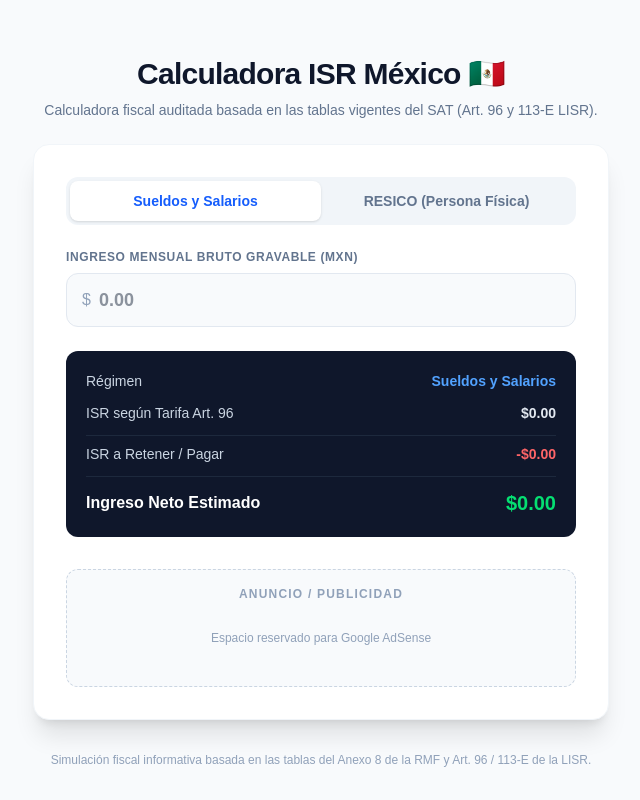
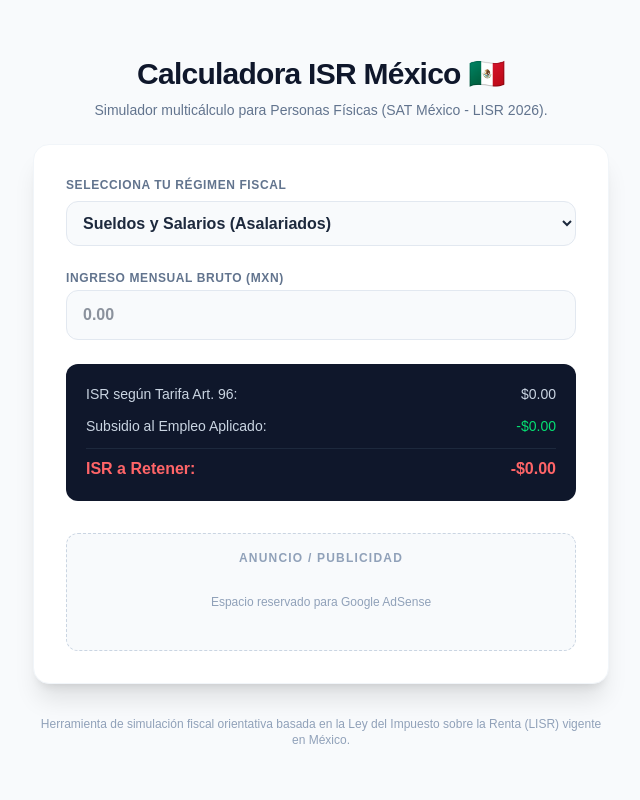
Before and after one commit to isaacxi/calculadora-isr-mexico, a Next.js app: page / in a window 1280 px wide. Shown: the whole page, without its empty margins (319-959 px from the left). Built offline with nearby package versions, Linux system fonts and the light colour scheme.

Commit message:
Update page.tsx
Calculadora 2.0 agragando 2 Reg.

```diff
--- a/app/page.tsx
+++ b/app/page.tsx
@@ -2,7 +2,7 @@
 
 import React, { useState } from "react";
 
-// --- TIPOS Y TABLA DE ISR 2026 (ART. 96 LISR) ---
+// --- TABLAS Y TIPOS BASE DE ISR ---
 type TramoISR = {
   limiteInferior: number;
   limiteSuperior: number;
@@ -24,46 +24,47 @@ const TARIFA_MENSUAL_ISR_2026: TramoISR[] = [
   { limiteInferior: 425642.00, limiteSuperior: Number.POSITIVE_INFINITY, cuotaFija: 133488.54, tasaExcedente: 0.35 },
 ];
 
-const redondearCentavos = (cantidad: number) =>
-  Math.round((cantidad + Number.EPSILON) * 100) / 100;
+// Tarifa Bimestral estimada para RIF (Escalada a 2 meses)
+const TARIFA_BIMESTRAL_RIF_2026: TramoISR[] = TARIFA_MENSUAL_ISR_2026.map((tramo) => ({
+  limiteInferior: Math.round(tramo.limiteInferior * 2 * 100) / 100,
+  limiteSuperior: tramo.limiteSuperior === Number.POSITIVE_INFINITY ? Number.POSITIVE_INFINITY : Math.round(tramo.limiteSuperior * 2 * 100) / 100,
+  cuotaFija: Math.round(tramo.cuotaFija * 2 * 100) / 100,
+  tasaExcedente: tramo.tasaExcedente,
+}));
+
+const centavos = (num: number) => Math.round((num + Number.EPSILON) * 100) / 100;
 
 export default function Home() {
-  const [activeTab, setActiveTab] = useState<"sueldos" | "resico">("sueldos");
-  const [ingreso, setIngreso] = useState<string>("");
-  const [aplicaRetencionPM, setAplicaRetencionPM] = useState<boolean>(false);
+  const [regimen, setRegimen] = useState<"sueldos" | "resico" | "actividad" | "rif">("sueldos");
 
-  const numIngreso = parseFloat(ingreso) || 0;
+  // Inputs generales y acumulados
+  const [ingresos, setIngresos] = useState<string>("");
+  const [deducciones, setDeducciones] = useState<string>("");
+  const [mesesTranscurridos, setMesesTranscurridos] = useState<number>(1);
+  const [pagosProvisionalesPrevios, setPagosProvisionalesPrevios] = useState<string>("");
+  const [honorariosPM, setHonorariosPM] = useState<string>("");
+  const [aplicaRetencionRESICO, setAplicaRetencionRESICO] = useState<boolean>(false);
+  const [anioRIF, setAnioRIF] = useState<number>(5);
 
-  // --- MOTOR DE CÁLCULO SUELDOS Y SALARIOS ---
-  const calcularSueldos = (base: number) => {
-    if (base < 0.01)
-      return { isrTarifa: 0, subsidioAplicado: 0, isrRetener: 0, limiteInferior: 0, tasaExcedente: 0 };
+  const numIngresos = parseFloat(ingresos) || 0;
+  const numDeducciones = parseFloat(deducciones) || 0;
+  const numPagosPrevios = parseFloat(pagosProvisionalesPrevios) || 0;
+  const numHonorariosPM = parseFloat(honorariosPM) || 0;
 
-    const tramo = TARIFA_MENSUAL_ISR_2026.find((r) => base <= r.limiteSuperior)!;
-    const excedente = base - tramo.limiteInferior;
-    const impuestoExcedente = excedente * tramo.tasaExcedente;
-    const isrTarifa = redondearCentavos(tramo.cuotaFija + impuestoExcedente);
-
-    // Subsidio al empleo (UMA mensual estimada)
-    const subsidioElegible = base <= 10171;
-    const umaMensual = 3566.22;
-    const subsidioDisponible = subsidioElegible ? redondearCentavos(umaMensual * 0.138) : 0;
+  // --- MOTOR 1: SUELDOS Y SALARIOS ---
+  const calcSueldos = () => {
+    if (numIngresos < 0.01) return { isrTarifa: 0, subsidio: 0, isrRetener: 0 };
+    const tramo = TARIFA_MENSUAL_ISR_2026.find((r) => numIngresos <= r.limiteSuperior)!;
+    const isrTarifa = centavos(tramo.cuotaFija + (numIngresos - tramo.limiteInferior) * tramo.tasaExcedente);
+    const subsidioElegible = numIngresos <= 10171;
+    const subsidioDisponible = subsidioElegible ? centavos(3566.22 * 0.138) : 0;
     const subsidioAplicado = Math.min(isrTarifa, subsidioDisponible);
-
-    return {
-      isrTarifa,
-      subsidioAplicado: redondearCentavos(subsidioAplicado),
-      isrRetener: redondearCentavos(Math.max(0, isrTarifa - subsidioAplicado)),
-      limiteInferior: tramo.limiteInferior,
-      tasaExcedente: tramo.tasaExcedente * 100,
-    };
+    return { isrTarifa, subsidio: subsidioAplicado, isrRetener: Math.max(0, centavos(isrTarifa - subsidioAplicado)) };
   };
 
-  // --- MOTOR DE CÁLCULO RESICO ---
-  const calcularResico = (base: number, esPersonaMoral: boolean) => {
-    if (base <= 0)
-      return { tasaStr: "0%", isrMensual: 0, retencionPM: 0, isrNetoPagar: 0, dentroDeTabla: true };
-
+  // --- MOTOR 2: RESICO ---
+  const calcResico = () => {
+    if (numIngresos <= 0) return { tasaStr: "0%", isrMensual: 0, retencionPM: 0, isrNeto: 0 };
     const tramos = [
       { limite: 25000, tasa: 0.01, str: "1.00%" },
       { limite: 50000, tasa: 0.011, str: "1.10%" },
@@ -71,31 +72,50 @@ export default function Home() {
       { limite: 208333.33, tasa: 0.02, str: "2.00%" },
       { limite: 3500000, tasa: 0.025, str: "2.50%" },
     ];
-
-    const tramo = tramos.find((r) => base <= r.limite);
-
-    if (!tramo) {
-      return { tasaStr: "Excede límite", isrMensual: 0, retencionPM: 0, isrNetoPagar: 0, dentroDeTabla: false };
-    }
-
-    const isrMensual = redondearCentavos(base * tramo.tasa);
-    const retencionPM = esPersonaMoral ? redondearCentavos(base * 0.0125) : 0;
-    const isrNetoPagar = Math.max(0, redondearCentavos(isrMensual - retencionPM));
-
-    return {
-      tasaStr: tramo.str,
-      isrMensual,
-      retencionPM,
-      isrNetoPagar,
-      dentroDeTabla: true,
-    };
+    const tramo = tramos.find((r) => numIngresos <= r.limite);
+    if (!tramo) return { tasaStr: "Excede límite", isrMensual: 0, retencionPM: 0, isrNeto: 0 };
+    const isrMensual = centavos(numIngresos * tramo.tasa);
+    const retencionPM = aplicaRetencionRESICO ? centavos(numIngresos * 0.0125) : 0;
+    return { tasaStr: tramo.str, isrMensual, retencionPM, isrNeto: Math.max(0, centavos(isrMensual - retencionPM)) };
   };
 
-  const sueldosRes = calcularSueldos(numIngreso);
-  const resicoRes = calcularResico(numIngreso, aplicaRetencionPM);
+  // --- MOTOR 3: ACTIVIDAD EMPRESARIAL Y PROFESIONAL ---
+  const calcActividad = () => {
+    const utilidadAcumulada = Math.max(0, numIngresos - numDeducciones);
+    if (utilidadAcumulada <= 0) return { utilidadAcumulada: 0, isrAcumulado: 0, retencion10: 0, pagoProvisional: 0 };
 
-  const isrFinal = activeTab === "sueldos" ? sueldosRes.isrRetener : resicoRes.isrNetoPagar;
-  const ingresoNeto = Math.max(0, redondearCentavos(numIngreso - isrFinal));
+    // Escalar tarifa por número de meses (1 a 12)
+    const m = Math.max(1, Math.min(12, mesesTranscurridos));
+    const tarifaEscalada = TARIFA_MENSUAL_ISR_2026.map((t) => ({
+      limiteInferior: centavos(t.limiteInferior * m),
+      limiteSuperior: t.limiteSuperior === Number.POSITIVE_INFINITY ? Number.POSITIVE_INFINITY : centavos(t.limiteSuperior * m),
+      cuotaFija: centavos(t.cuotaFija * m),
+      tasaExcedente: t.tasaExcedente,
+    }));
+
+    const tramo = tarifaEscalada.find((r) => utilidadAcumulada <= r.limiteSuperior)!;
+    const isrAcumulado = centavos(tramo.cuotaFija + (utilidadAcumulada - tramo.limiteInferior) * tramo.tasaExcedente);
+    const retencion10 = centavos(numHonorariosPM * 0.10);
+    const pagoProvisional = Math.max(0, centavos(isrAcumulado - numPagosPrevios - retencion10));
+
+    return { utilidadAcumulada, isrAcumulado, retencion10, pagoProvisional };
+  };
+
+  // --- MOTOR 4: RIF ---
+  const calcRIF = () => {
+    const utilidadBimestral = Math.max(0, numIngresos - numDeducciones);
+    if (utilidadBimestral <= 0) return { utilidadBimestral: 0, isrCausado: 0, porcReduccion: 0, isrPagar: 0 };
+    const tramo = TARIFA_BIMESTRAL_RIF_2026.find((r) => utilidadBimestral <= r.limiteSuperior)!;
+    const isrCausado = centavos(tramo.cuotaFija + (utilidadBimestral - tramo.limiteInferior) * tramo.tasaExcedente);
+    const pctReduccion = (11 - Math.max(1, Math.min(10, anioRIF))) / 10;
+    const isrPagar = centavos(isrCausado * (1 - pctReduccion));
+    return { utilidadBimestral, isrCausado, porcReduccion: pctReduccion * 100, isrPagar };
+  };
+
+  const sueldosRes = calcSueldos();
+  const resicoRes = calcResico();
+  const actividadRes = calcActividad();
+  const rifRes = calcRIF();
 
   return (
     <main className="min-h-screen bg-slate-50 text-slate-800 p-4 sm:p-8 flex flex-col items-center">
@@ -104,137 +124,211 @@ export default function Home() {
           Calculadora ISR México 🇲🇽
         </h1>
         <p className="text-sm text-slate-500 mt-2">
-          Calculadora fiscal auditada basada en las tablas vigentes del SAT (Art. 96 y 113-E LISR).
+          Simulador multicálculo para Personas Físicas (SAT México - LISR 2026).
         </p>
       </header>
 
       <div className="max-w-xl w-full bg-white rounded-2xl shadow-xl border border-slate-100 p-6 sm:p-8">
-        {/* Selector de Régimen */}
-        <div className="flex bg-slate-100 p-1 rounded-xl mb-6">
-          <button
-            onClick={() => setActiveTab("sueldos")}
-            className={`flex-1 py-2.5 text-sm font-semibold rounded-lg transition-all ${
-              activeTab === "sueldos"
-                ? "bg-white text-blue-600 shadow-sm"
-                : "text-slate-500 hover:text-slate-700"
-            }`}
+        {/* Selector Desplegable de Régimen */}
+        <div className="mb-6">
+          <label className="block text-xs font-bold uppercase tracking-wider text-slate-500 mb-2">
+            Selecciona tu Régimen Fiscal
+          </label>
+          <select
+            value={regimen}
+            onChange={(e) => setRegimen(e.target.value as any)}
+            className="w-full p-3 bg-slate-50 border border-slate-200 rounded-xl font-semibold text-slate-800 focus:outline-none focus:ring-2 focus:ring-blue-500"
           >
-            Sueldos y Salarios
-          </button>
-          <button
-            onClick={() => setActiveTab("resico")}
-            className={`flex-1 py-2.5 text-sm font-semibold rounded-lg transition-all ${
-              activeTab === "resico"
-                ? "bg-white text-blue-600 shadow-sm"
-                : "text-slate-500 hover:text-slate-700"
-            }`}
-          >
-            RESICO (Persona Física)
-          </button>
+            <option value="sueldos">Sueldos y Salarios (Asalariados)</option>
+            <option value="resico">RESICO (Régimen Simplificado de Confianza)</option>
+            <option value="actividad">Actividad Empresarial y Profesional (Honorarios / Negocio)</option>
+            <option value="rif">RIF (Régimen de Incorporación Fiscal - Transitorio)</option>
+          </select>
         </div>
 
-        {/* Input de Ingresos */}
-        <div className="mb-6">
-          <label className="block text-xs font-bold uppercase tracking-wider text-slate-500 mb-2">
-            {activeTab === "sueldos"
-              ? "Ingreso Mensual Bruto Gravable (MXN)"
-              : "Ingreso Mensual Cobrado sin IVA (MXN)"}
+        {/* Formulario Dinámico */}
+        <div className="space-y-4 mb-6">
+          <div>
+            <label className="block text-xs font-bold uppercase tracking-wider text-slate-500 mb-1">
+              {regimen === "sueldos" && "Ingreso Mensual Bruto (MXN)"}
+              {regimen === "resico" && "Ingreso Mensual Cobrado sin IVA (MXN)"}
+              {regimen === "actividad" && "Ingresos Acumulados del Ejercicio sin IVA (MXN)"}
+              {regimen === "rif" && "Ingresos del Bimestre sin IVA (MXN)"}
             </label>
-          <div className="relative">
-            <span className="absolute left-4 top-1/2 -translate-y-1/2 text-slate-400 font-medium">
-              $
-            </span>
             <input
               type="number"
               placeholder="0.00"
-              value={ingreso}
-              onChange={(e) => setIngreso(e.target.value)}
-              className="w-full pl-8 pr-4 py-3 bg-slate-50 border border-slate-200 rounded-xl focus:outline-none focus:ring-2 focus:ring-blue-500 text-lg font-semibold text-slate-800"
+              value={ingresos}
+              onChange={(e) => setIngresos(e.target.value)}
+              className="w-full px-4 py-3 bg-slate-50 border border-slate-200 rounded-xl font-semibold text-slate-800 focus:outline-none focus:ring-2 focus:ring-blue-500"
+            />
+          </div>
+
+          {(regimen === "actividad" || regimen === "rif") && (
+            <div>
+              <label className="block text-xs font-bold uppercase tracking-wider text-slate-500 mb-1">
+                {regimen === "actividad" ? "Deducciones Autorizadas Acumuladas (MXN)" : "Deducciones Autorizadas del Bimestre (MXN)"}
+              </label>
+              <input
+                type="number"
+                placeholder="0.00"
+                value={deducciones}
+                onChange={(e) => setDeducciones(e.target.value)}
+                className="w-full px-4 py-3 bg-slate-50 border border-slate-200 rounded-xl font-semibold text-slate-800 focus:outline-none focus:ring-2 focus:ring-blue-500"
+              />
+            </div>
+          )}
+
+          {regimen === "actividad" && (
+            <>
+              <div className="grid grid-cols-2 gap-4">
+                <div>
+                  <label className="block text-xs font-bold uppercase tracking-wider text-slate-500 mb-1">Meses Transcurridos</label>
+                  <select
+                    value={mesesTranscurridos}
+                    onChange={(e) => setMesesTranscurridos(parseInt(e.target.value))}
+                    className="w-full p-3 bg-slate-50 border border-slate-200 rounded-xl font-semibold text-slate-800"
+                  >
+                    {[...Array(12)].map((_, i) => (
+                      <option key={i + 1} value={i + 1}>{i + 1} ({["Ene","Feb","Mar","Abr","May","Jun","Jul","Ago","Sep","Oct","Nov","Dic"][i]})</option>
+                    ))}
+                  </select>
+                </div>
+                <div>
+                  <label className="block text-xs font-bold uppercase tracking-wider text-slate-500 mb-1">Honorarios PM (sin IVA)</label>
+                  <input
+                    type="number"
+                    placeholder="0.00"
+                    value={honorariosPM}
+                    onChange={(e) => setHonorariosPM(e.target.value)}
+                    className="w-full px-4 py-3 bg-slate-50 border border-slate-200 rounded-xl font-semibold text-slate-800"
                   />
                 </div>
               </div>
+              <div>
+                <label className="block text-xs font-bold uppercase tracking-wider text-slate-500 mb-1">Pagos Provisionales Previos (MXN)</label>
+                <input
+                  type="number"
+                  placeholder="0.00"
+                  value={pagosProvisionalesPrevios}
+                  onChange={(e) => setPagosProvisionalesPrevios(e.target.value)}
+                  className="w-full px-4 py-3 bg-slate-50 border border-slate-200 rounded-xl font-semibold text-slate-800"
+                />
+              </div>
+            </>
+          )}
 
-        {/* Opción adicional para RESICO */}
-        {activeTab === "resico" && (
-          <div className="mb-6 flex items-center gap-3 bg-slate-50 p-3 rounded-xl border border-slate-200">
+          {regimen === "resico" && (
+            <div className="flex items-center gap-3 bg-slate-50 p-3 rounded-xl border border-slate-200">
               <input
                 type="checkbox"
-              id="retencionPM"
-              checked={aplicaRetencionPM}
-              onChange={(e) => setAplicaRetencionPM(e.target.checked)}
-              className="w-4 h-4 text-blue-600 rounded border-slate-300 focus:ring-blue-500"
+                id="retRESICO"
+                checked={aplicaRetencionRESICO}
+                onChange={(e) => setAplicaRetencionRESICO(e.target.checked)}
+                className="w-4 h-4 text-blue-600 rounded"
               />
-            <label htmlFor="retencionPM" className="text-xs text-slate-600 font-medium cursor-pointer">
-              Facturo a Persona Moral (Aplica retención del 1.25% de ISR)
+              <label htmlFor="retRESICO" className="text-xs text-slate-600 font-medium cursor-pointer">
+                Facturo a Persona Moral (Retención 1.25% ISR)
               </label>
             </div>
           )}
 
+          {regimen === "rif" && (
+            <div>
+              <label className="block text-xs font-bold uppercase tracking-wider text-slate-500 mb-1">Año de Permanencia en el RIF</label>
+              <select
+                value={anioRIF}
+                onChange={(e) => setAnioRIF(parseInt(e.target.value))}
+                className="w-full p-3 bg-slate-50 border border-slate-200 rounded-xl font-semibold text-slate-800"
+              >
+                {[...Array(10)].map((_, i) => (
+                  <option key={i + 1} value={i + 1}>Año {i + 1} (Reducción {(11 - (i + 1)) * 10}%)</option>
+                ))}
+              </select>
+            </div>
+          )}
+        </div>
+
         {/* Panel de Resultados */}
         <div className="bg-slate-900 text-white rounded-xl p-5 space-y-3">
-          <div className="flex justify-between items-center text-sm text-slate-300">
-            <span>Régimen</span>
-            <span className="font-semibold text-blue-400">
-              {activeTab === "sueldos" ? "Sueldos y Salarios" : "RESICO"}
-            </span>
+          {regimen === "sueldos" && (
+            <>
+              <div className="flex justify-between text-sm text-slate-300">
+                <span>ISR según Tarifa Art. 96:</span>
+                <span>${sueldosRes.isrTarifa.toLocaleString("es-MX", { minimumFractionDigits: 2 })}</span>
               </div>
-
-          {activeTab === "sueldos" ? (
-            <>
-              <div className="flex justify-between items-center text-sm text-slate-300">
-                <span>ISR según Tarifa Art. 96</span>
-                <span className="font-semibold text-slate-200">
-                  ${sueldosRes.isrTarifa.toLocaleString("es-MX", { minimumFractionDigits: 2 })}
-                </span>
+              <div className="flex justify-between text-sm text-slate-300">
+                <span>Subsidio al Empleo Aplicado:</span>
+                <span className="text-green-400">-${sueldosRes.subsidio.toLocaleString("es-MX", { minimumFractionDigits: 2 })}</span>
               </div>
-              {sueldosRes.subsidioAplicado > 0 && (
-                <div className="flex justify-between items-center text-sm text-slate-300">
-                  <span>Subsidio al Empleo Aplicado</span>
-                  <span className="font-semibold text-green-400">
-                    -${sueldosRes.subsidioAplicado.toLocaleString("es-MX", { minimumFractionDigits: 2 })}
-                  </span>
+              <div className="flex justify-between text-base font-bold pt-2 border-t border-slate-800 text-red-400">
+                <span>ISR a Retener:</span>
+                <span>-${sueldosRes.isrRetener.toLocaleString("es-MX", { minimumFractionDigits: 2 })}</span>
               </div>
-              )}
-            </>
-          ) : (
-            <>
-              <div className="flex justify-between items-center text-sm text-slate-300">
-                <span>Tasa Aplicable</span>
-                <span className="font-semibold">{resicoRes.tasaStr}</span>
-              </div>
-              <div className="flex justify-between items-center text-sm text-slate-300">
-                <span>ISR Causado del Mes</span>
-                <span className="font-semibold text-slate-200">
-                  ${resicoRes.isrMensual.toLocaleString("es-MX", { minimumFractionDigits: 2 })}
-                </span>
-              </div>
-              {aplicaRetencionPM && (
-                <div className="flex justify-between items-center text-sm text-slate-300">
-                  <span>Retención PM (1.25%)</span>
-                  <span className="font-semibold text-green-400">
-                    -${resicoRes.retencionPM.toLocaleString("es-MX", { minimumFractionDigits: 2 })}
-                  </span>
-                </div>
-              )}
             </>
           )}
 
-          <div className="flex justify-between items-center text-sm text-slate-300 pt-2 border-t border-slate-800">
-            <span>ISR a Retener / Pagar</span>
-            <span className="font-semibold text-red-400">
-              -${isrFinal.toLocaleString("es-MX", { minimumFractionDigits: 2 })}
-            </span>
+          {regimen === "resico" && (
+            <>
+              <div className="flex justify-between text-sm text-slate-300">
+                <span>Tasa Aplicable:</span>
+                <span>{resicoRes.tasaStr}</span>
+              </div>
+              <div className="flex justify-between text-sm text-slate-300">
+                <span>Retención Persona Moral (1.25%):</span>
+                <span className="text-green-400">-${resicoRes.retencionPM.toLocaleString("es-MX", { minimumFractionDigits: 2 })}</span>
+              </div>
+              <div className="flex justify-between text-base font-bold pt-2 border-t border-slate-800 text-red-400">
+                <span>ISR Neto a Pagar:</span>
+                <span>-${resicoRes.isrNeto.toLocaleString("es-MX", { minimumFractionDigits: 2 })}</span>
+              </div>
+            </>
+          )}
+
+          {regimen === "actividad" && (
+            <>
+              <div className="flex justify-between text-sm text-slate-300">
+                <span>Utilidad Acumulada:</span>
+                <span>${actividadRes.utilidadAcumulada.toLocaleString("es-MX", { minimumFractionDigits: 2 })}</span>
+              </div>
+              <div className="flex justify-between text-sm text-slate-300">
+                <span>ISR Acumulado:</span>
+                <span>${actividadRes.isrAcumulado.toLocaleString("es-MX", { minimumFractionDigits: 2 })}</span>
+              </div>
+              <div className="flex justify-between text-sm text-slate-300">
+                <span>Retención 10% Honorarios PM:</span>
+                <span className="text-green-400">-${actividadRes.retencion10.toLocaleString("es-MX", { minimumFractionDigits: 2 })}</span>
+              </div>
+              <div className="flex justify-between text-base font-bold pt-2 border-t border-slate-800 text-red-400">
+                <span>Pago Provisional del Mes:</span>
+                <span>-${actividadRes.pagoProvisional.toLocaleString("es-MX", { minimumFractionDigits: 2 })}</span>
+              </div>
+            </>
+          )}
+
+          {regimen === "rif" && (
+            <>
+              <div className="flex justify-between text-sm text-slate-300">
+                <span>Utilidad Bimestral:</span>
+                <span>${rifRes.utilidadBimestral.toLocaleString("es-MX", { minimumFractionDigits: 2 })}</span>
+              </div>
+              <div className="flex justify-between text-sm text-slate-300">
+                <span>ISR Causado:</span>
+                <span>${rifRes.isrCausado.toLocaleString("es-MX", { minimumFractionDigits: 2 })}</span>
+              </div>
+              <div className="flex justify-between text-sm text-slate-300">
+                <span>Porcentaje de Reducción:</span>
+                <span className="text-green-400">{rifRes.porcReduccion}%</span>
+              </div>
+              <div className="flex justify-between text-base font-bold pt-2 border-t border-slate-800 text-red-400">
+                <span>ISR Bimestral con Descuento:</span>
+                <span>-${rifRes.isrPagar.toLocaleString("es-MX", { minimumFractionDigits: 2 })}</span>
+              </div>
+            </>
+          )}
         </div>
 
-          <div className="pt-3 border-t border-slate-800 flex justify-between items-center">
-            <span className="font-bold text-base">Ingreso Neto Estimado</span>
-            <span className="text-xl font-extrabold text-green-400">
-              ${ingresoNeto.toLocaleString("es-MX", { minimumFractionDigits: 2 })}
-            </span>
-          </div>
-        </div>
-
-        {/* Espacio para AdSense */}
+        {/* AdSense Placeholder */}
         <div className="mt-8 p-4 border border-dashed border-slate-300 rounded-xl text-center bg-slate-50">
           <span className="text-xs font-semibold text-slate-400 uppercase tracking-widest block">
             Anuncio / Publicidad
@@ -247,7 +341,7 @@ export default function Home() {
 
       <footer className="max-w-xl w-full text-center mt-8 text-xs text-slate-400">
         <p>
-          Simulación fiscal informativa basada en las tablas del Anexo 8 de la RMF y Art. 96 / 113-E de la LISR.
+          Herramienta de simulación fiscal orientativa basada en la Ley del Impuesto sobre la Renta (LISR) vigente en México.
         </p>
       </footer>
     </main>
```
Lines whose indentation alone changed are shown as unchanged.
